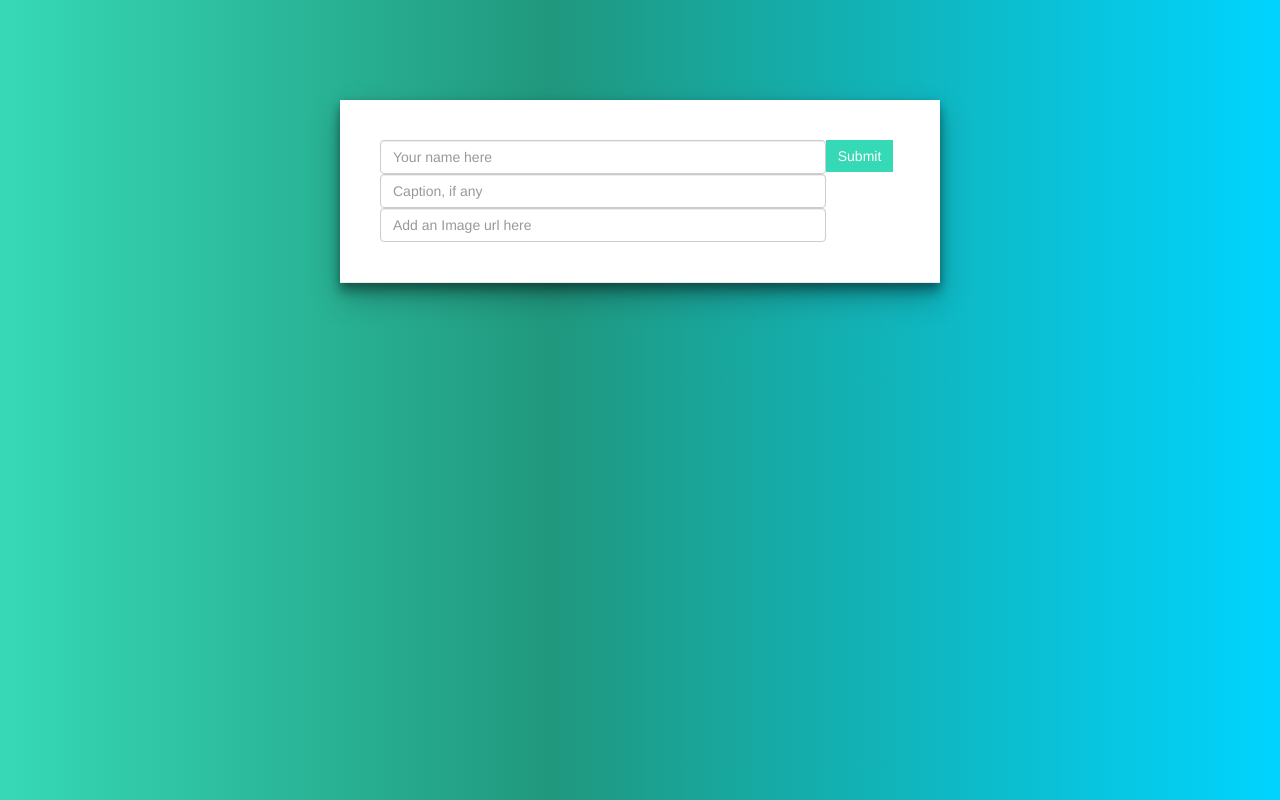
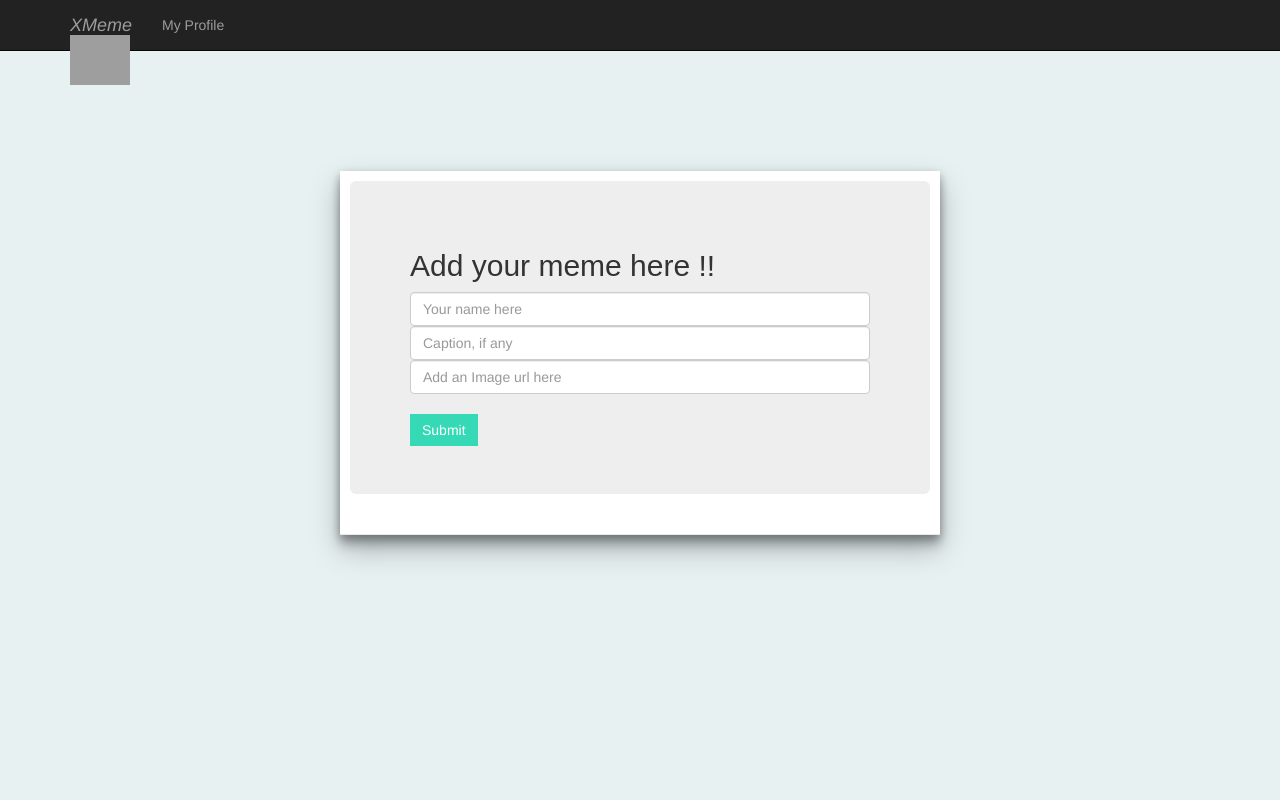
Before and after one commit to Dharmesh78/Xmeme_crio, a Django app: page / in a window 1280 px wide. Run offline with Django 3.2, Linux system fonts and the light colour scheme; data comes from the database, SQL or seed files in the repository; both versions use the stored data as it was after the commit; some libraries are stand-ins or nearby versions; grey boxes are pictures that could not be loaded.

Commit message:
sec commit

```diff
--- a/frontend/templates/frontend/list.html
+++ b/frontend/templates/frontend/list.html
@@ -4,7 +4,7 @@
 <html lang="en" dir="ltr">
   <head>
     <meta charset="utf-8">
-    <title>Xmeme home page</title>
+    <title>Xmeme _Dharmesh Singh</title>
     <link rel="stylesheet" href="https://stackpath.bootstrapcdn.com/bootstrap/3.4.1/css/bootstrap.min.css" integrity="sha384-HSMxcRTRxnN+Bdg0JdbxYKrThecOKuH5zCYotlSAcp1+c8xmyTe9GYg1l9a69psu" crossorigin="anonymous">
 
     <link rel="stylesheet" href="https://maxcdn.bootstrapcdn.com/font-awesome/4.7.0/css/font-awesome.min.css">
@@ -12,10 +12,10 @@
 
 
     <style type="text/css">
-  		body{
-  		  background: rgb(54,217,182);
-  		  background: linear-gradient(90deg, rgba(54,217,182,1) 0%, rgba(32,152,126,1) 43%, rgba(0,212,255,1) 100%);
-  		}
+
+      body {
+       background-color: #E7F1F2;
+     }
 
 
   		h1, h2, h3, h4, h5, p, span, strike{
@@ -24,7 +24,7 @@
   		}
 
 
-  		#task-container{
+  		#meme-container{
   		  max-width:600px;
   		  margin:0 auto;
   		  box-shadow: 0 14px 28px rgba(0,0,0,0.25), 0 10px 10px rgba(0,0,0,0.22);
@@ -45,7 +45,7 @@
   		  border-bottom: 1px solid  #e9e9e9;
   		  background-color: #fff;
   		  box-shadow: 0 3px 8px rgba(0,0,0,0.25);
-   		  padding:40px;
+   		  padding:10px;
   		}
 
   		#submit{
@@ -55,14 +55,10 @@
   		  color: #fff;
   		}
 
-  		.flex-wrapper{
-  			display: flex;
-  		}
-
-  		.task-wrapper{
+  		.list-wrapper{
   		  	margin:5px;
   		  	padding: 5px;
-  		  	padding:20px;
+  		  	padding:10px;
   		  	cursor: pointer;
   		  	border-bottom: 1px solid  #e9e9e9;
   		  	color: #686868;
@@ -72,20 +68,28 @@
 
   </head>
   <body>
+    <nav class="navbar navbar-inverse navbar-static-top">
+      <div class="container">
+
+        <ul class="nav navbar-nav">
+          <li><a class="navbar-brand" href="{% url 'frontend:list' %}"><em>XMeme</em><img src="https://media-exp1.licdn.com/dms/image/C510BAQF_iUEvYAZALQ/company-logo_200_200/0/1584436167827?e=2159024400&v=beta&t=qSMMNUBhEWojHutqv4AWgZbqtALCI-kQsVT9g9P9AwI" width="60" height="50" alt="crio.do"></a></li>
+          <!-- <li><a class="navbar-link" href="{% url 'admin:index' %}">Admin</a></li> -->
+          <li><a class="navbar-link" href="https://dharmesh78-criowod.netlify.app/">My Profile</a></li>
+
+        </ul>
+    </nav>
   	<div class="container">
 
-  		<div id="task-container">
+  		<div id="meme-container">
   			<div id="form-wrapper">
   				<form id="form">
-  					<div class="flex-wrapper">
-  						<div style="flex: 6">
+  					<div class="jumbotron">
+                <h2>Add your meme here !!</h2>
   							<input id="name" class="form-control" type="text" name="Mname" placeholder="Your name here">
                 <input id="caption" class="form-control" type="text" name="Mcaption" placeholder="Caption, if any">
                 <input id="url" class="form-control" type="text" name="Murl" placeholder="Add an Image url here">
-  						</div>
-  						<div style="flex: 1">
-  							<input id="submit" class="btn" type="submit" >
-  						</div>
+                <br>
+  							<input id="submit" class="btn btn-success" type="submit" >
   					</div>
   				</form>
   			</div>
@@ -134,16 +138,19 @@
              for(var i in list){
 
                var item=`
-                  <div id="data-row-${i}" class="task-wrapper flex-wrapper">
+                  <div class="jumbotron">
                     ${list[i].name}
-                    <br>
+                    <br><br>
                     ${list[i].mcaption}
-                    <br>
+                    <br><br>
                     <img src="${list[i].meme_url}" alt="memeIMAGE" width="300" height="300">
-                    <div><button class="btn btn-sm btn-outline-info edit">Edit </button></div>
-                    <div><button class="btn btn-sm btn-outline-dark delete">Delete</button></div>
+                    <br><br>
+                    <button class="btn btn-success edit">Edit </button>
+                    <button class="fa fa-trash delete">Delete</button>
                   </div>
                `
+
+
                wrapper.innerHTML+=item
              }
 
```
Also changed, not shown: db.sqlite3.
